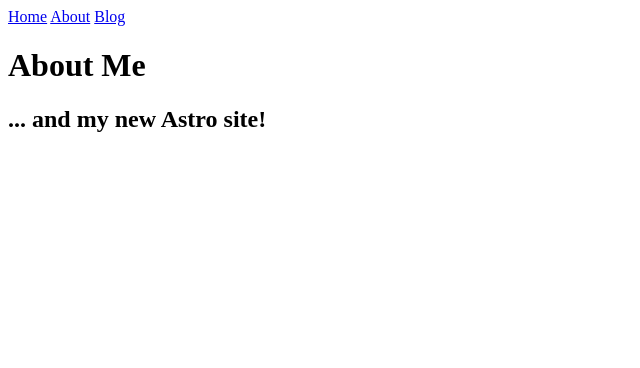
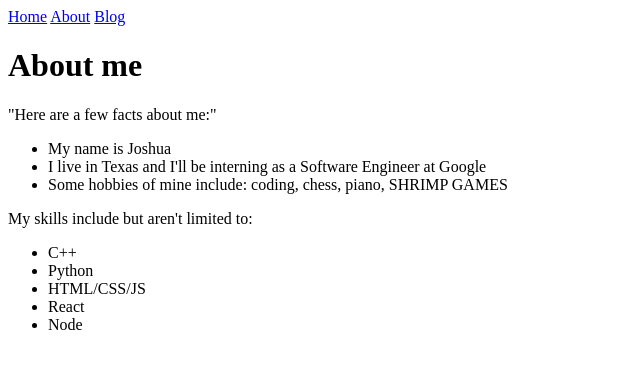
Before and after one commit to KrimsonJosh/portfolio, an Astro site: page /about in a window 1280 px wide. Shown: the whole page, without its empty margins (0-640 px from the left). Built offline with nearby package versions, Linux system fonts and the light colour scheme; Astro itself is replaced by a stand-in of ours.

Commit message:
feat: add dynamic content rendering, add new to about

```diff
--- a/src/pages/about.astro
+++ b/src/pages/about.astro
@@ -1,13 +1,42 @@
-<body>
-<a href="/">Home</a>
-<a href="/about/">About</a>
-<a href="/blog/">Blog</a>
+---
+const pageTitle = "About me";
 
-<h1>About Me</h1>
-<h2>... and my new Astro site!</h2>
+const identity = {
+    firstName: "Joshua",
+    country: "Texas",
+    occupation: "Homeless",
+    hobbies: ["coding", "chess", "piano", "SHRIMP GAMES"],
+};
 
+const skills = ["C++", "Python", "HTML/CSS/JS", "React", "Node"];
 
+const finished = false;
 
+---
+<html lang="en">
+  <head>
+    <meta charset="utf-8" />
+    <meta name="viewport" content="width=device-width" />
+    <title>{pageTitle}</title>
+  </head>
+  <body>
+    <a href="/">Home</a>
+    <a href="/about/">About</a>
+    <a href="/blog/">Blog</a>
+    <h1>{pageTitle}</h1>
 
-
-</body>
+    <div>
+        <p>"Here are a few facts about me:"</p>
+            <ul>
+                 <li>My name is {identity.firstName}</li>
+                 <li>I live in {identity.country} and I'll be interning as a Software Engineer at Google</li>
+                 <li>Some hobbies of mine include: {identity.hobbies[0]}, {identity.hobbies[1]}, {identity.hobbies[2]}, {identity.hobbies[3]}</li>
+            </ul>
+        <p>My skills include but aren't limited to:</p>
+            <ul>
+                {skills.map((skill) => <li>{skill}</li>)}
+            </ul>
+        {finished && <p>I'm done with this tutorial</p>}
+    </div>
+  </body>
+</html>
--- a/src/pages/blog.astro
+++ b/src/pages/blog.astro
@@ -1,15 +1,16 @@
 ---
+const pageTitle = "Blog"
 ---
 <html lang="en">
   <head>
     <meta charset="utf-8"/>
     <meta name="viewport" content="width=device-width" />
-    <title>Astro</title>
+    <title>{pageTitle}</title>
   </head>
   <body>
     <a href="/">Home</a>
     <a href="/about/">About</a>
-    <a href="/blog/">Blog</a>
+    <a href="/blog/">{pageTitle}</a>
 
     <h1>My Astro Learning Blog</h1>
     <p>This is where I will post about my journey learning Astro.</p>
```
Also changed, not shown: src/pages/index.astro (+5 -4 lines).
